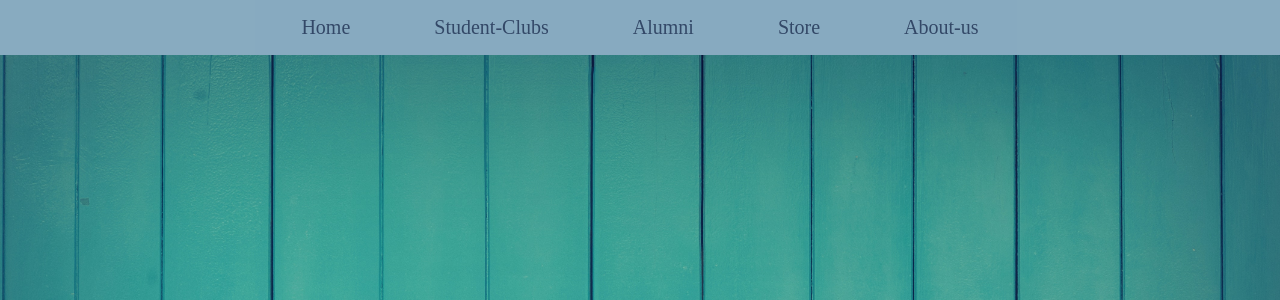
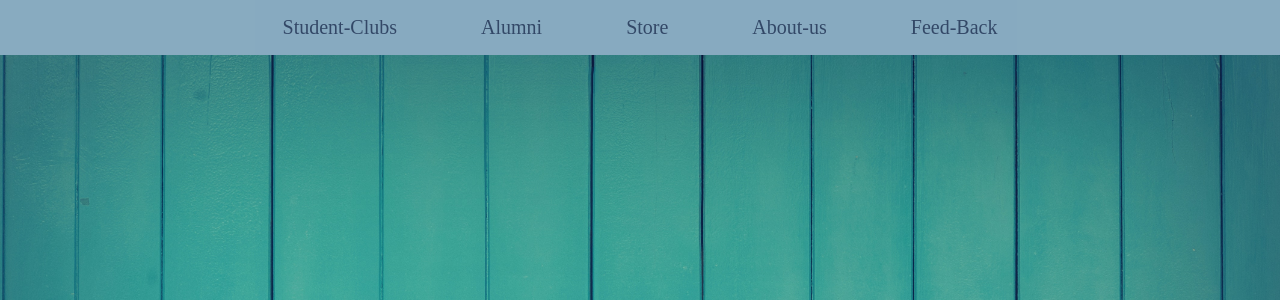
Before and after one commit to sarthakpant772/college_back, a Django app: page / in a window 1280 px wide. Shown: the top 300 px of the page. Run offline with Django 3.2, Linux system fonts and the light colour scheme; some libraries are stand-ins or nearby versions; some web fonts are replaced.

Commit message:
added feedback

```diff
--- a/templates/home_page.html
+++ b/templates/home_page.html
@@ -21,12 +21,12 @@
         <header>
             <section class="navs">
 
-                <a class="nav__button nav__button--mob" href="#home">Home</a>
+                <!-- <a class="nav__button nav__button--mob" href="#home">Home</a> -->
                 <a class="nav__button" href="#sudent_club">Student-Clubs</a>
                 <a class="nav__button" href="#alumni">Alumni</a>
                 <a class="nav__button nav__button--m" href="store/store">Store</a>
                 <a class="nav__button nav__button--mob" href="aboutus">About-us</a>
-                <!-- <a class="nav__button nav__button--m" href="#">JIIT-LOGIN</a> -->
+                <a class="nav__button nav__button--m" href="https://forms.gle/Fj9q8Qx2gT7R5V9m7" target='blank'>Feed-Back</a>
 
         </section>
         </header>
```
